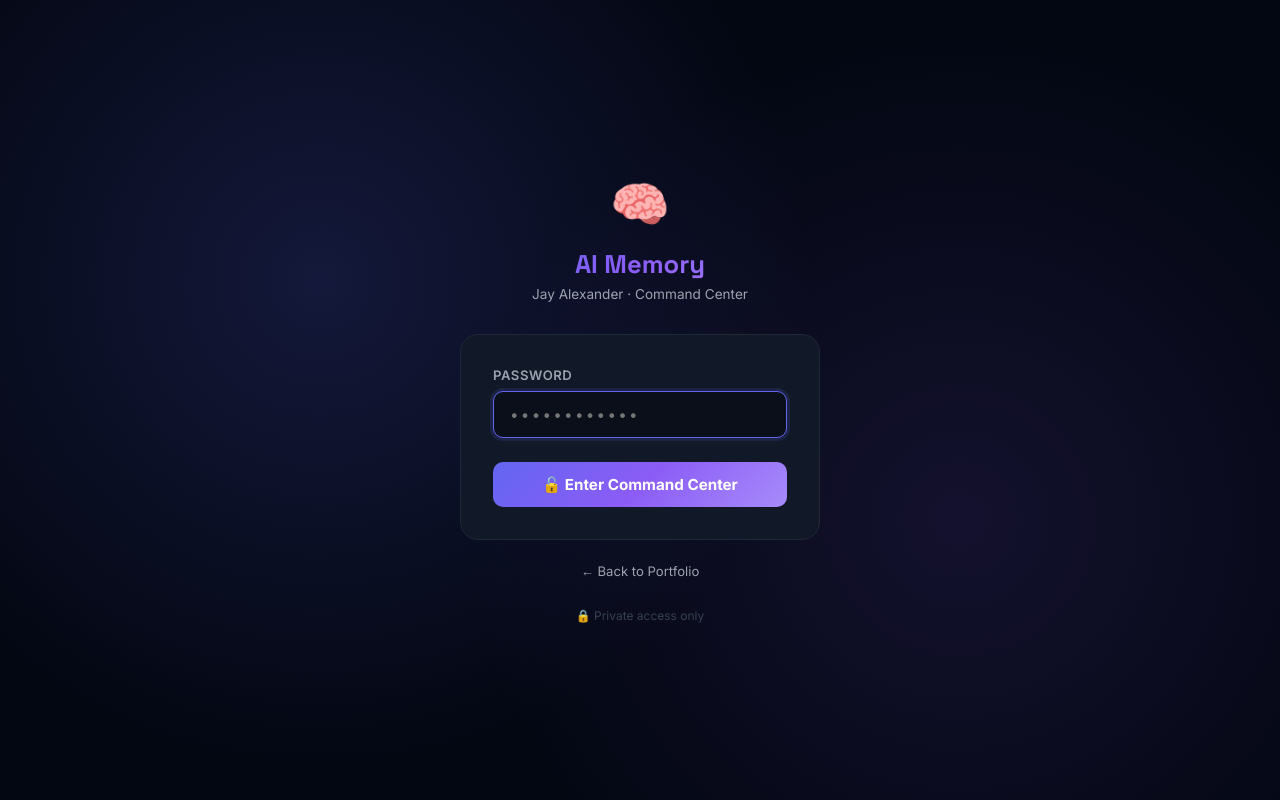
After one commit to Liberty-Emporium/jay-portfolio, a Flask app: page /login in a window 1280 px wide. The commit adds this page. Run offline with Flask 2, Linux system fonts and the light colour scheme.

Commit message:
🧠 Add AI Memory login + protect /dashboard

```diff
--- a/app.py
+++ b/app.py
@@ -1,7 +1,8 @@
 import base64
 import os
 import json
-from flask import Flask, render_template, request, redirect, url_for, flash
+from flask import Flask, render_template, request, redirect, url_for, flash, session as flask_session
+from functools import wraps
 
 app = Flask(__name__)
 app.secret_key = os.environ.get('SECRET_KEY', 'portfolio-secret-2026')
@@ -83,7 +84,37 @@ def investor_inquiry():
 def tools():
     return render_template('tools.html')
 
+# ── Auth ─────────────────────────────────────────────────
+DASHBOARD_PASSWORD = os.environ.get('DASHBOARD_PASSWORD', 'liberty2026')
+
+def login_required(f):
+    @wraps(f)
+    def decorated(*args, **kwargs):
+        if not flask_session.get('dashboard_auth'):
+            return redirect(url_for('login'))
+        return f(*args, **kwargs)
+    return decorated
+
+@app.route('/login', methods=['GET', 'POST'])
+def login():
+    error = None
+    if request.method == 'POST':
+        pw = request.form.get('password', '')
+        if pw == DASHBOARD_PASSWORD:
+            flask_session['dashboard_auth'] = True
+            flask_session.permanent = True
+            return redirect(url_for('dashboard'))
+        else:
+            error = 'Wrong password. Try again.'
+    return render_template('login.html', error=error)
+
+@app.route('/logout')
+def logout():
+    flask_session.pop('dashboard_auth', None)
+    return redirect(url_for('index'))
+
 @app.route('/dashboard')
+@login_required
 def dashboard():
     return render_template('dashboard.html', config=config)
 
--- a/templates/index.html
+++ b/templates/index.html
@@ -107,6 +107,7 @@
                 <li><a href="#contact">Contact</a></li>
                 <li><a href="/investors" style="color:#f59e0b;font-weight:700;">💰 Investors</a></li>
             </ul>
+            <a href="/login" class="nav-cta" style="background:linear-gradient(135deg,#6366f1,#8b5cf6);margin-left:12px">🧠 AI Memory</a>
 
         </div>
     </nav>
@@ -121,6 +122,7 @@
                     <a href="#projects" class="btn btn-primary">View My Work</a>
                     <a href="#contact" class="btn btn-secondary">Get In Touch</a>
                     <a href="/investors" class="btn" style="background:linear-gradient(135deg,#f59e0b,#d97706);color:#030712;font-weight:700;">💰 Investor Info</a>
+                    <a href="/login" class="btn" style="background:linear-gradient(135deg,#6366f1,#8b5cf6);color:white;font-weight:700;">🧠 AI Memory</a>
                 </div>
             </div>
         </div>
--- /dev/null
+++ b/templates/login.html
@@ -0,0 +1,164 @@
+<!DOCTYPE html>
+<html lang="en">
+<head>
+  <meta charset="UTF-8">
+  <meta name="viewport" content="width=device-width, initial-scale=1.0">
+  <title>AI Memory — Jay Alexander</title>
+  <link href="https://fonts.googleapis.com/css2?family=Space+Grotesk:wght@400;500;600;700&family=Inter:wght@300;400;500;600;700&display=swap" rel="stylesheet">
+  <style>
+    :root {
+      --bg: #030712; --bg2: #0a0f1a; --card: #111827;
+      --border: #1f2937; --accent: #6366f1; --accent2: #8b5cf6;
+      --accent3: #a78bfa; --text: #f9fafb; --muted: #9ca3af;
+      --red: #ef4444;
+      --grad: linear-gradient(135deg, #6366f1, #8b5cf6, #a78bfa);
+    }
+    * { box-sizing: border-box; margin: 0; padding: 0; }
+    body {
+      font-family: 'Inter', sans-serif;
+      background: var(--bg);
+      color: var(--text);
+      min-height: 100vh;
+      display: flex; align-items: center; justify-content: center;
+      position: relative; overflow: hidden;
+    }
+    /* Ambient glow background */
+    body::before {
+      content: '';
+      position: absolute; inset: 0;
+      background:
+        radial-gradient(circle at 25% 35%, rgba(99,102,241,.18) 0%, transparent 45%),
+        radial-gradient(circle at 75% 65%, rgba(139,92,246,.12) 0%, transparent 45%);
+      pointer-events: none;
+    }
+
+    .login-wrap {
+      position: relative; z-index: 1;
+      width: 100%; max-width: 400px;
+      padding: 20px;
+    }
+
+    .login-logo {
+      text-align: center; margin-bottom: 32px;
+    }
+    .brain-icon {
+      font-size: 3rem; display: block; margin-bottom: 12px;
+      animation: float 3s ease-in-out infinite;
+    }
+    @keyframes float {
+      0%,100% { transform: translateY(0); }
+      50%      { transform: translateY(-8px); }
+    }
+    .login-logo h1 {
+      font-family: 'Space Grotesk', sans-serif;
+      font-size: 1.6rem; font-weight: 700;
+      background: var(--grad); -webkit-background-clip: text; -webkit-text-fill-color: transparent;
+      margin-bottom: 6px;
+    }
+    .login-logo p { font-size: 0.85rem; color: var(--muted); }
+
+    .card {
+      background: var(--card);
+      border: 1px solid var(--border);
+      border-radius: 18px;
+      padding: 32px;
+    }
+
+    .form-group { margin-bottom: 18px; }
+    label { display: block; font-size: 0.82rem; font-weight: 600; color: var(--muted); margin-bottom: 8px; letter-spacing: .04em; text-transform: uppercase; }
+    input[type="password"] {
+      width: 100%;
+      background: #0a0f1a;
+      border: 1px solid var(--border);
+      border-radius: 10px;
+      padding: 13px 16px;
+      color: var(--text);
+      font-size: 0.95rem;
+      font-family: 'Inter', sans-serif;
+      outline: none;
+      transition: border-color .2s;
+      letter-spacing: .15em;
+    }
+    input[type="password"]:focus { border-color: var(--accent); box-shadow: 0 0 0 3px rgba(99,102,241,.15); }
+
+    .btn-login {
+      width: 100%;
+      padding: 13px;
+      background: var(--grad);
+      color: white;
+      border: none;
+      border-radius: 10px;
+      font-size: 0.95rem;
+      font-weight: 700;
+      font-family: 'Inter', sans-serif;
+      cursor: pointer;
+      transition: all .2s;
+      margin-top: 6px;
+    }
+    .btn-login:hover { opacity: .9; transform: translateY(-2px); box-shadow: 0 8px 24px rgba(99,102,241,.35); }
+    .btn-login:active { transform: translateY(0); }
+
+    .error-msg {
+      background: rgba(239,68,68,.1);
+      border: 1px solid rgba(239,68,68,.25);
+      color: #f87171;
+      border-radius: 8px;
+      padding: 10px 14px;
+      font-size: 0.83rem;
+      margin-bottom: 18px;
+      display: flex; align-items: center; gap: 8px;
+    }
+
+    .back-link {
+      text-align: center; margin-top: 20px;
+    }
+    .back-link a {
+      font-size: 0.82rem; color: var(--muted); text-decoration: none; transition: color .2s;
+    }
+    .back-link a:hover { color: var(--text); }
+
+    .security-note {
+      text-align: center; margin-top: 28px;
+      font-size: 0.75rem; color: #374151;
+      display: flex; align-items: center; justify-content: center; gap: 6px;
+    }
+  </style>
+</head>
+<body>
+  <div class="login-wrap">
+    <div class="login-logo">
+      <span class="brain-icon">🧠</span>
+      <h1>AI Memory</h1>
+      <p>Jay Alexander · Command Center</p>
+    </div>
+
+    <div class="card">
+      {% if error %}
+      <div class="error-msg">🔒 {{ error }}</div>
+      {% endif %}
+
+      {% with messages = get_flashed_messages(with_categories=true) %}
+        {% for category, message in messages %}
+          <div class="error-msg">{{ message }}</div>
+        {% endfor %}
+      {% endwith %}
+
+      <form method="POST" action="/login">
+        <div class="form-group">
+          <label>Password</label>
+          <input type="password" name="password" placeholder="••••••••••••" autofocus autocomplete="current-password">
+        </div>
+        <button type="submit" class="btn-login">🔓 Enter Command Center</button>
+      </form>
+    </div>
+
+    <div class="back-link">
+      <a href="/">← Back to Portfolio</a>
+    </div>
+
+    <div class="security-note">
+      🔒 Private access only
+    </div>
+  </div>
+</body>
+</html>
```
